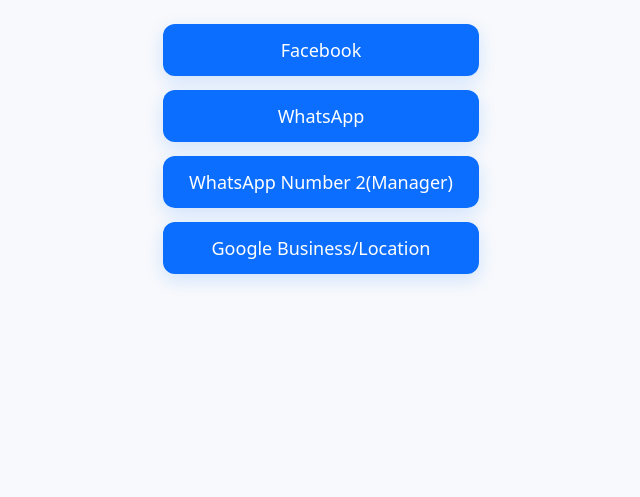
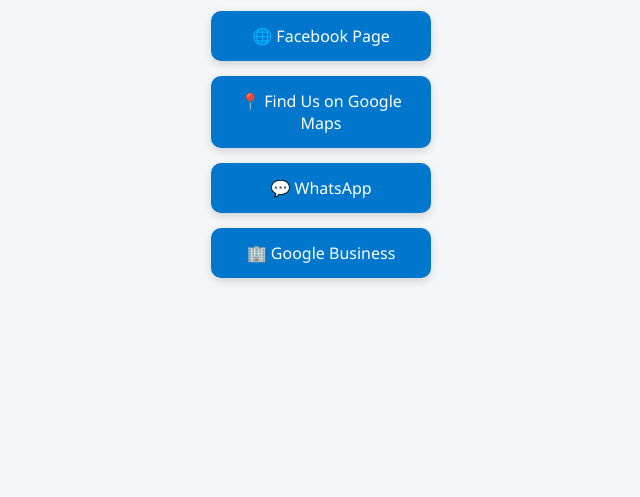
Before and after one commit to Rinorkalimashi99/my-site, a plain HTML site: page index.html in a window 1280 px wide. Shown: the part 303-800 px from the top of the page, without its empty margins (319-959 px from the left). Drawn offline with Linux system fonts and the light colour scheme.

Commit message:
Ndryshim ne butona

```diff
--- a/index.html
+++ b/index.html
@@ -1,63 +1,71 @@
 <!DOCTYPE html>
 <html lang="en">
 <head>
-  <meta charset="utf-8" />
-  <meta name="viewport" content="width=device-width,initial-scale=1" />
-  <title>Kosova-Pack Links</title>
-
-  <!-- 👇 Add your favicon here -->
-  <link rel="icon" type="image/png" href="logo.png">
+  <meta charset="UTF-8" />
+  <meta name="viewport" content="width=device-width, initial-scale=1.0" />
+  <title>Welcome to Kosova-Pack</title>
+  <link rel="icon" href="favicon.png" type="image/png">
 
   <style>
-    :root{--btn:#0b6eff}
-    body{
-      margin:0;
-      height:100vh;
-      display:flex;
-      flex-direction:column;
-      align-items:center;
-      justify-content:center;
-      background:#f7f9fc;
-      font-family:system-ui,Segoe UI,Roboto,"Helvetica Neue",Arial;
-      text-align:center;
+    body {
+      background: #f4f6f8;
+      font-family: 'Segoe UI', Tahoma, Geneva, Verdana, sans-serif;
+      display: flex;
+      flex-direction: column;
+      align-items: center;
+      justify-content: center;
+      height: 100vh;
+      margin: 0;
     }
-    h1{
-      font-size:2rem;
-      color:#222;
-      margin-bottom:40px;
+
+    h1 {
+      color: #222;
+      margin-bottom: 30px;
     }
-    .wrap{
-      display:flex;
-      flex-direction:column;
-      gap:14px;
-      align-items:center;
+
+    .button-container {
+      display: flex;
+      flex-direction: column;
+      gap: 15px;
+      width: 220px;
     }
-    .btn{
-      width:280px;
-      padding:14px 18px;
-      border-radius:12px;
-      border:0;
-      font-size:18px;
-      color:#fff;
-      background:var(--btn);
-      cursor:pointer;
-      text-decoration:none;
-      display:inline-flex;
-      align-items:center;
-      justify-content:center;
-      box-shadow:0 6px 18px rgba(11,110,255,0.16);
+
+    .btn {
+      background-color: #0077cc;
+      color: white;
+      border: none;
+      padding: 14px;
+      border-radius: 10px;
+      font-size: 16px;
+      cursor: pointer;
+      transition: all 0.2s ease-in-out;
+      text-decoration: none;
+      text-align: center;
+      box-shadow: 0 3px 8px rgba(0, 0, 0, 0.15);
     }
-    .btn:active{transform:translateY(1px)}
-    .small{font-size:13px;color:#666;margin-top:10px}
+
+    .btn:hover {
+      background-color: #005fa3;
+      transform: translateY(-2px);
+      box-shadow: 0 5px 12px rgba(0, 0, 0, 0.2);
+    }
+
+    .btn:active {
+      transform: translateY(0);
+      box-shadow: 0 2px 5px rgba(0, 0, 0, 0.2);
+    }
   </style>
 </head>
 <body>
+
   <h1>Welcome to Kosova-Pack</h1>
-  <div class="wrap">
-    <a class="btn" href="https://www.facebook.com/profile.php?id=100015053927964" target="_blank" rel="noopener">Facebook</a>
-    <a class="btn" href="https://wa.me/38349168747" target="_blank" rel="noopener">WhatsApp</a>
-    <a class="btn" href="https://wa.me/38349309760" target="_blank" rel="noopener">WhatsApp Number 2(Manager)</a>
-    <a class="btn" href="https://g.page/r/CRIdYUEZpsIDEBM" target="_blank" rel="noopener">Google Business/Location</a>
+
+  <div class="button-container">
+    <a class="btn" href="https://facebook.com/YOUR_PAGE" target="_blank">🌐 Facebook Page</a>
+    <a class="btn" href="https://goo.gl/maps/YOUR_LOCATION" target="_blank">📍 Find Us on Google Maps</a>
+    <a class="btn" href="https://wa.me/YOUR_NUMBER" target="_blank">💬 WhatsApp</a>
+    <a class="btn" href="https://g.page/YOUR_GOOGLE_BUSINESS" target="_blank">🏢 Google Business</a>
   </div>
+
 </body>
 </html>
```
